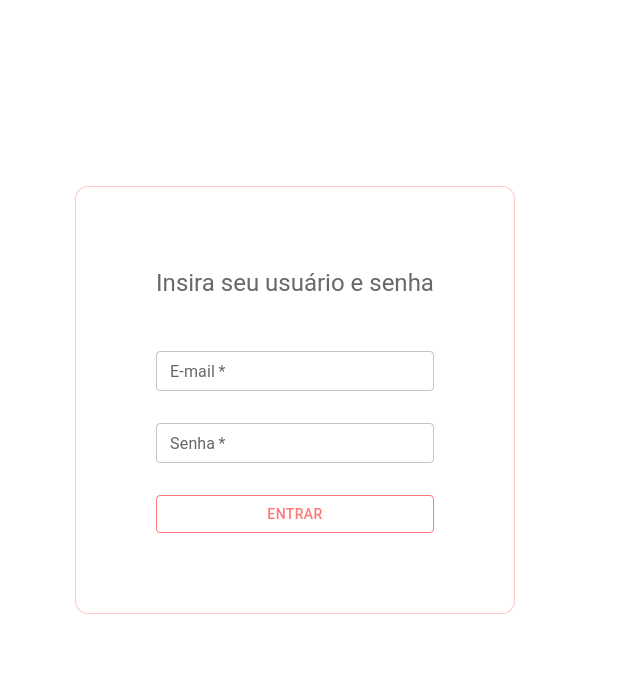
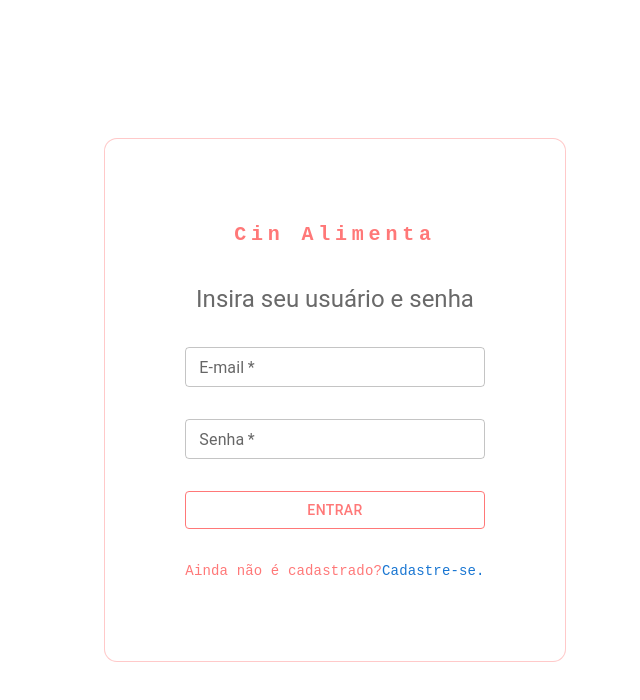
Before and after one commit to unicorniohitech/cin-alimenta, a React (Vite) app: page / in a window 1280 px wide. Shown: the top 700 px of the page, without its empty margins (305-945 px from the left). Built offline with nearby package versions, Linux system fonts and the light colour scheme.

Commit message:
feat: sign in layout

```diff
--- a/package.json
+++ b/package.json
@@ -16,7 +16,6 @@
     "@mui/material": "^5.11.14",
     "@mui/styled-engine-sc": "^5.11.11",
     "@types/node": "^18.14.1",
-    "antd": "^5.2.1",
     "axios": "^1.3.2",
     "react": "^18.2.0",
     "react-dom": "^18.2.0",
@@ -32,7 +31,7 @@
     "@typescript-eslint/eslint-plugin": "^5.52.0",
     "@typescript-eslint/parser": "^5.52.0",
     "@vitejs/plugin-react": "^3.1.0",
-    "eslint": "8.2.0",
+    "eslint": "^7.2.0",
     "eslint-config-airbnb": "^18.2.1",
     "eslint-config-prettier": "^8.6.0",
     "eslint-import-resolver-typescript": "^3.5.3",
--- a/src/components/Filters/styles.ts
+++ b/src/components/Filters/styles.ts
@@ -41,7 +41,7 @@ export const FilterSelect = styled(Select)`
       border: 1px solid #ff7878;
     }
     &:hover fieldset {
-      border: 1px solid #ff7878;
+      border: 1px solid #5b5f97;
     }
     &.Mui-focused fieldset {
       border: 1px solid #ff7878;
--- a/src/index.css
+++ b/src/index.css
@@ -20,11 +20,11 @@
 
 a {
   font-weight: 500;
-  color: #646cff;
+  color: #ff7878;
   text-decoration: inherit;
 }
 a:hover {
-  color: #535bf2;
+  color: #5B5F97;
 }
 
 /* body {
--- a/src/main.tsx
+++ b/src/main.tsx
@@ -10,5 +10,6 @@ import './index.css'
 ReactDOM.createRoot(document.getElementById('root') as HTMLElement).render(
   <React.StrictMode>
     <SignIn />
+    {/* <Home /> */}
   </React.StrictMode>,
 )
--- a/src/pages/SignIn/index.tsx
+++ b/src/pages/SignIn/index.tsx
@@ -4,7 +4,7 @@ import { useForm } from 'react-hook-form'
 import * as yup from 'yup'
 
 import { yupResolver } from '@hookform/resolvers/yup'
-import { TextField } from '@mui/material'
+import { TextField, Typography, Link } from '@mui/material'
 
 import * as S from './styles'
 
@@ -35,6 +35,26 @@ const SignIn = () => {
     <S.SignInConteiner>
       <S.SignInBox>
         <S.SignInForm style={{ padding: 'auto' }} onSubmit={handleSubmit(onSubmitHandler)}>
+          <S.ContentLogo>
+            <Typography
+              variant="h6"
+              noWrap
+              component="a"
+              // href="/"
+              sx={{
+                mr: 2,
+                display: { xs: 'flex' },
+                fontFamily: 'monospace',
+                fontWeight: 700,
+                letterSpacing: '.3rem',
+                color: '#FF7878',
+                textDecoration: 'none',
+                marginRight: 0,
+              }}
+            >
+              Cin Alimenta
+            </Typography>
+          </S.ContentLogo>
           <S.SignInTitle sx={{ fontWeight: '400' }} variant="h5" color="#696969">
             Insira seu usuário e senha
           </S.SignInTitle>
@@ -76,6 +96,25 @@ const SignIn = () => {
           /> */}
           {errors.password && <p>{errors.password?.message}</p>}
           <S.SignInButton type="submit">Entrar</S.SignInButton>
+          <Typography
+            variant="body2"
+            noWrap
+            sx={{
+              display: { xs: 'flex' },
+              textAlign: 'right',
+              fontFamily: 'monospace',
+              fontWeight: 400,
+              color: '#FF7878',
+              textDecoration: 'none',
+              marginRight: 0,
+            }}
+          >
+            Ainda não é cadastrado?{' '}
+            <Link underline="none" href="/">
+              {' '}
+              Cadastre-se.
+            </Link>
+          </Typography>
         </S.SignInForm>
       </S.SignInBox>
     </S.SignInConteiner>
--- a/src/pages/SignIn/styles.ts
+++ b/src/pages/SignIn/styles.ts
@@ -5,6 +5,7 @@ import { Box, Button, Container, Typography } from '@mui/material'
 export const SignInConteiner = styled(Container)`
   &.MuiContainer-root {
     display: flex;
+    max-width: 100%;
   }
   flex-wrap: wrap;
   top: 0;
@@ -36,6 +37,12 @@ export const SignInButton = styled(Button)`
 `
 export const SignInTitle = styled(Typography)`
   &.MuiTypography-root {
-    margin-bottom: 0.83em;
+    margin-bottom: 0;
   }
 `
+
+export const ContentLogo = styled(Box)`
+  justify-content: center;
+  display: flex;
+  width: 100%;
+`
```
Also changed, not shown: 2 other files (tests, documents, lock files or other folders).
